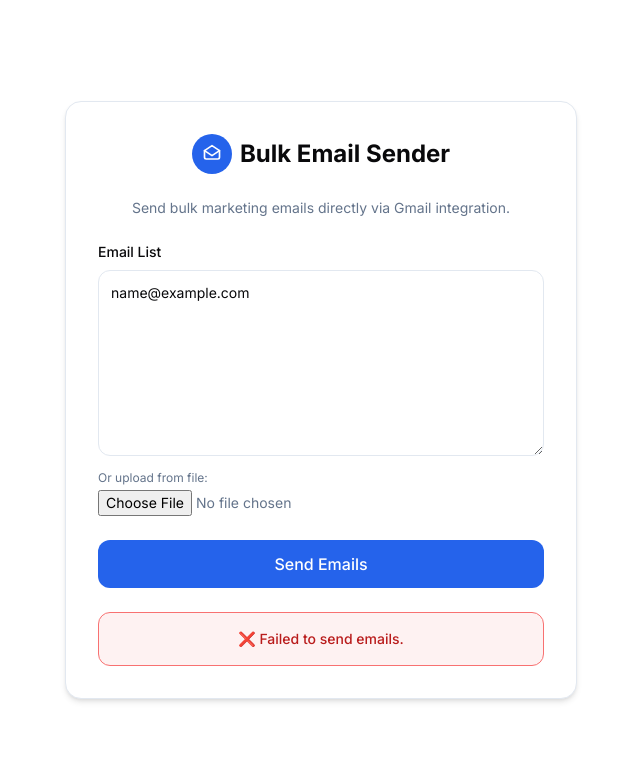
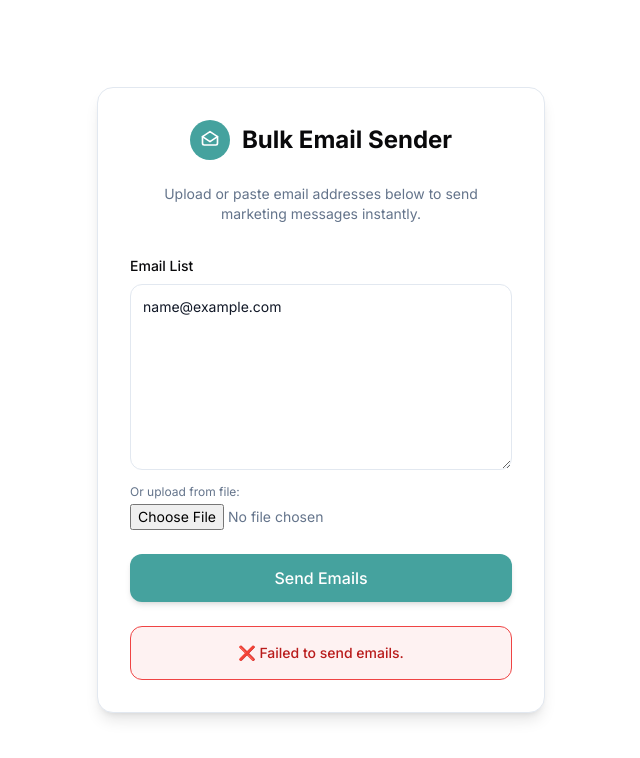
Before and after one commit to quickcheck64/Secureme, a Next.js app: page /Bulk-email in a window 1280 px wide. Both pictures are taken after typing "name@example.com" into the empty fields and a click on the button "Send Emails". Shown: the top 758 px of the page, without its empty margins (319-959 px from the left). Built offline with nearby package versions, Linux system fonts and the light colour scheme; no server answers.

Commit message:
Refactor BulkEmailPage for improved readability

```diff
--- a/app/Bulk-email/page.tsx
+++ b/app/Bulk-email/page.tsx
@@ -1,51 +1,50 @@
-"use client";
+"use client"
 
-import React, { useState } from "react";
+import React, { useState } from "react"
 
 export default function BulkEmailPage() {
-  const [emails, setEmails] = useState("");
-  const [sending, setSending] = useState(false);
-  const [result, setResult] = useState<any>(null);
+  const [emails, setEmails] = useState("")
+  const [sending, setSending] = useState(false)
+  const [result, setResult] = useState<any>(null)
 
   const handleFileUpload = async (e: React.ChangeEvent<HTMLInputElement>) => {
-    const file = e.target.files?.[0];
-    if (!file) return;
-    const text = await file.text();
-    setEmails(text);
-  };
+    const file = e.target.files?.[0]
+    if (!file) return
+    const text = await file.text()
+    setEmails(text)
+  }
 
   const handleSubmit = async (e: React.FormEvent) => {
-    e.preventDefault();
-    setSending(true);
-    setResult(null);
+    e.preventDefault()
+    setSending(true)
+    setResult(null)
 
     try {
       const response = await fetch("/api/bulk-email", {
         method: "POST",
-        headers: {
-          "Content-Type": "application/json",
-        },
+        headers: { "Content-Type": "application/json" },
         body: JSON.stringify({
-          template: "marketing", // backend handles content
+          template: "marketing",
           emails,
         }),
-      });
+      })
 
-      const data = await response.json();
-      setResult(data);
+      const data = await response.json()
+      setResult(data)
     } catch (err) {
-      console.error("Bulk email failed:", err);
-      setResult({ success: false, error: "Failed to send emails." });
+      console.error("Bulk email failed:", err)
+      setResult({ success: false, error: "Failed to send emails." })
     }
 
-    setSending(false);
-  };
+    setSending(false)
+  }
 
   return (
-    <div className="min-h-screen flex items-center justify-center bg-background px-4 py-10">
-      <div className="w-full max-w-lg bg-card border border-border rounded-2xl shadow-md p-8">
-        <div className="flex items-center justify-center gap-2 mb-6">
-          <div className="w-10 h-10 rounded-full bg-blue-600 flex items-center justify-center">
+    <div className="min-h-screen flex items-center justify-center bg-background dark:bg-[#0B0C10] transition-colors duration-300 px-4 py-10">
+      <div className="w-full max-w-md bg-card dark:bg-[#1F2833] border border-border dark:border-[#45A29E]/20 rounded-2xl shadow-lg p-8">
+        {/* Header */}
+        <div className="flex items-center justify-center mb-6">
+          <div className="w-10 h-10 rounded-full bg-[#45A29E] flex items-center justify-center mr-3">
             <svg
               className="w-5 h-5 text-white"
               fill="none"
@@ -53,64 +52,60 @@
               strokeWidth={2}
               viewBox="0 0 24 24"
             >
-              <path
-                strokeLinecap="round"
-                strokeLinejoin="round"
-                d="M3 8l9 6 9-6-9-6-9 6z"
-              />
-              <path
-                strokeLinecap="round"
-                strokeLinejoin="round"
-                d="M21 8v8a2 2 0 01-2 2H5a2 2 0 01-2-2V8"
-              />
+              <path strokeLinecap="round" strokeLinejoin="round" d="M3 8l9 6 9-6-9-6-9 6z" />
+              <path strokeLinecap="round" strokeLinejoin="round" d="M21 8v8a2 2 0 01-2 2H5a2 2 0 01-2-2V8" />
             </svg>
           </div>
-          <h1 className="text-2xl font-bold text-foreground">Bulk Email Sender</h1>
+          <h1 className="text-2xl font-bold text-foreground dark:text-white">Bulk Email Sender</h1>
         </div>
 
-        <p className="text-sm text-muted-foreground mb-6 text-center">
-          Send bulk marketing emails directly via Gmail integration.
+        <p className="text-sm text-muted-foreground dark:text-gray-400 mb-8 text-center">
+          Upload or paste email addresses below to send marketing messages instantly.
         </p>
 
+        {/* Form */}
         <form onSubmit={handleSubmit} className="space-y-6">
           <div>
-            <label className="block text-sm font-medium text-foreground mb-2">
+            <label className="block text-sm font-medium text-foreground dark:text-gray-200 mb-2">
               Email List
             </label>
             <textarea
               value={emails}
               onChange={(e) => setEmails(e.target.value)}
               rows={8}
-              className="w-full border border-border bg-background rounded-lg p-3 text-sm text-foreground focus:outline-none focus:ring-2 focus:ring-blue-600"
+              className="w-full rounded-lg border border-border dark:border-[#45A29E]/30 bg-white dark:bg-[#0B0C10]
+                         text-gray-900 dark:text-gray-100 p-3 text-sm focus:ring-2 focus:ring-[#45A29E] outline-none"
               placeholder="Paste email addresses here (comma, space, or newline separated)"
               required
             />
-            <div className="text-xs text-muted-foreground mt-2">
+            <div className="text-xs text-muted-foreground dark:text-gray-500 mt-2">
               Or upload from file:
             </div>
             <input
               type="file"
               accept=".txt,.csv"
               onChange={handleFileUpload}
-              className="mt-1 text-sm text-muted-foreground"
+              className="mt-1 text-sm text-muted-foreground dark:text-gray-400"
             />
           </div>
 
           <button
             type="submit"
             disabled={sending}
-            className="w-full py-3 rounded-lg font-medium bg-blue-600 text-white hover:bg-blue-700 disabled:bg-gray-400 transition-all"
+            className="w-full py-3 rounded-lg font-medium bg-[#45A29E] hover:bg-[#66FCF1] hover:text-gray-900
+                       text-white dark:text-gray-900 transition-all shadow-md disabled:bg-gray-500"
           >
             {sending ? "Sending..." : "Send Emails"}
           </button>
         </form>
 
+        {/* Result message */}
         {result && (
           <div
             className={`mt-6 p-4 rounded-lg border ${
               result.success
-                ? "border-green-400 bg-green-50 dark:bg-green-900/20"
-                : "border-red-400 bg-red-50 dark:bg-red-900/20"
+                ? "border-green-500 bg-green-50 dark:bg-green-900/20"
+                : "border-red-500 bg-red-50 dark:bg-red-900/20"
             }`}
           >
             {result.success ? (
@@ -126,5 +121,5 @@
         )}
       </div>
     </div>
-  );
+  )
 }
```
